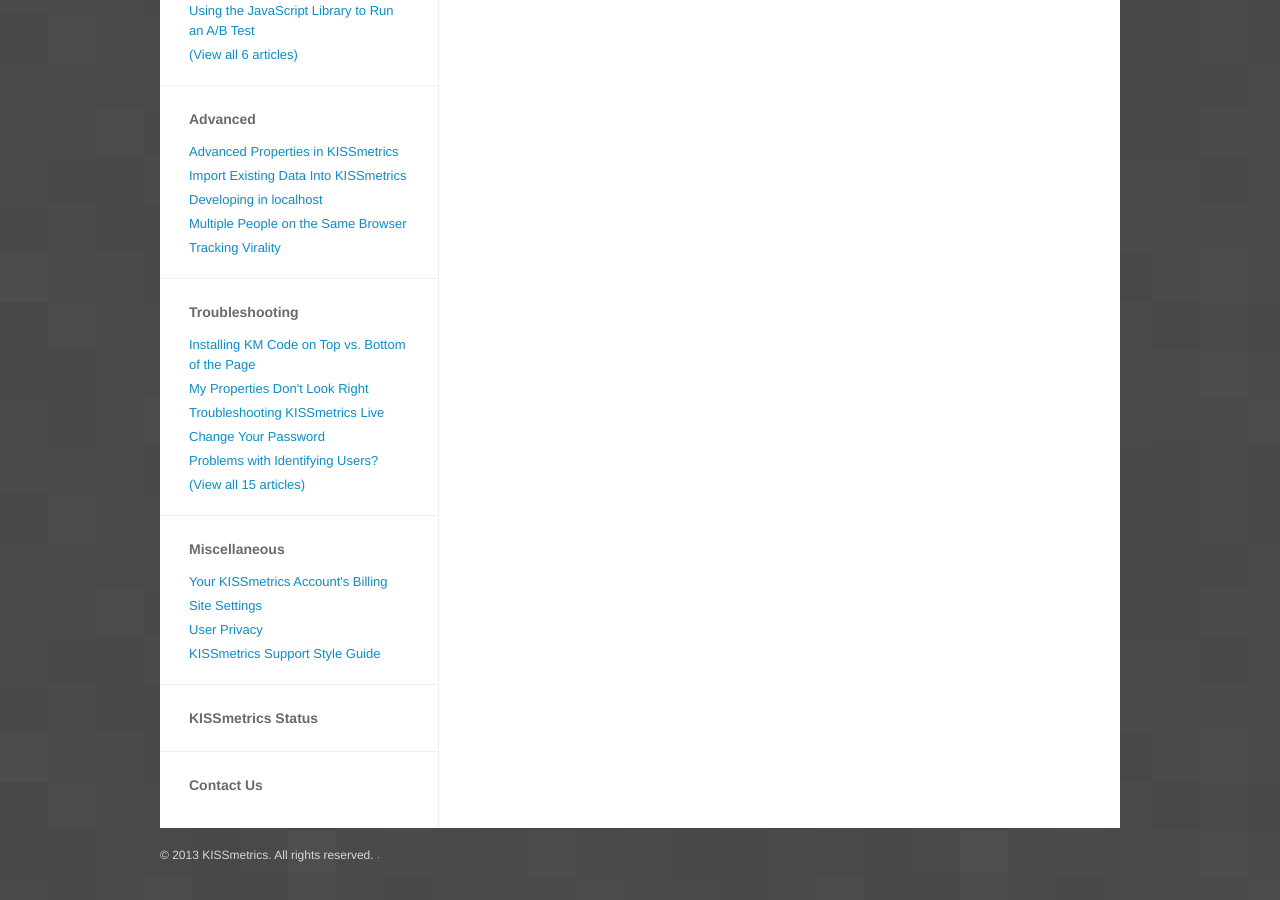
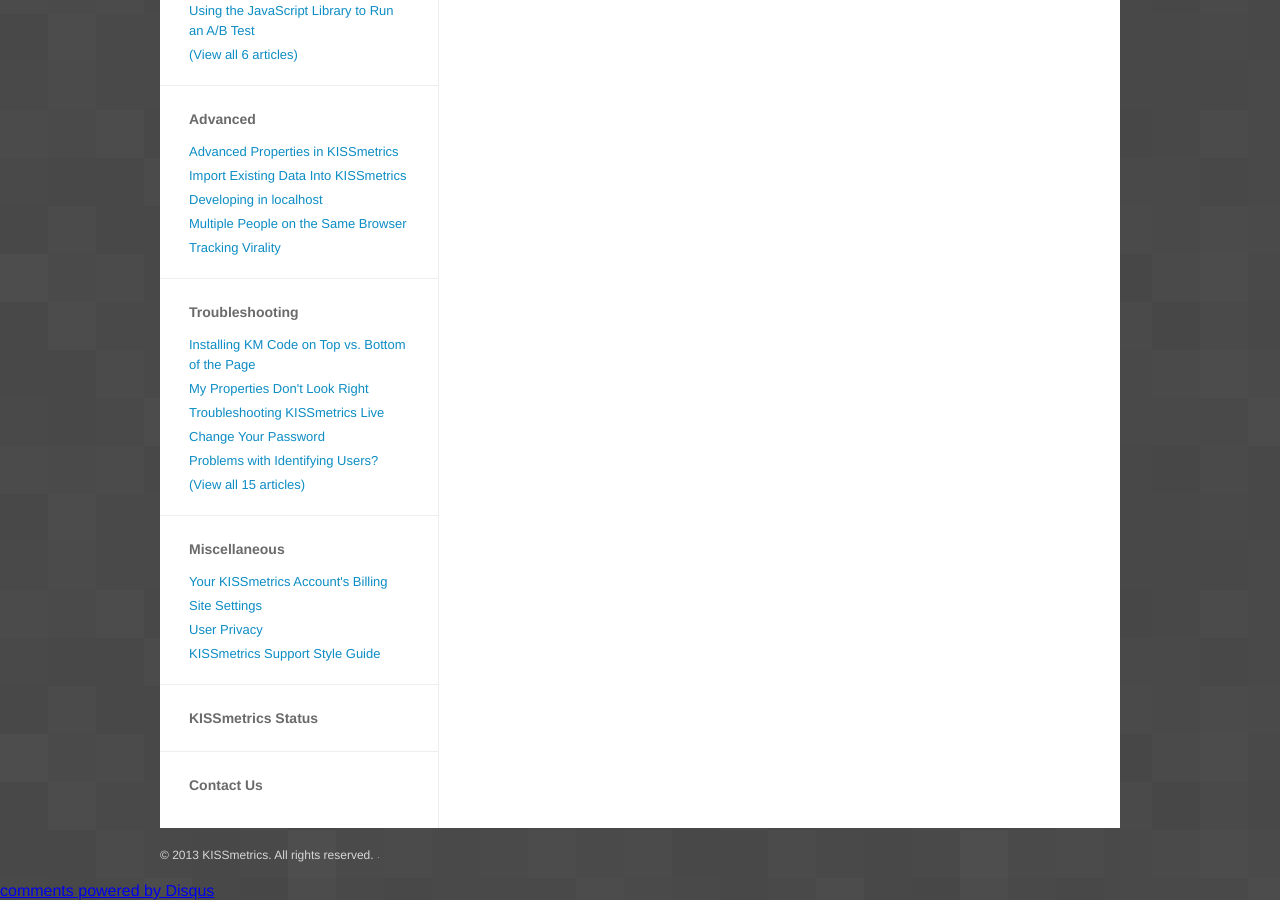
Before and after one commit to kissmetrics/km-support, a Jekyll site: the page built from index.html, in a window 1280 px wide and 900 px high, scrolled down 2146 px. Built offline with Jekyll 4.4.1, drawn with Linux system fonts in a browser that asks for light colours; nearby versions of some CDN libraries; Markdown is read by kramdown in place of the engine named in the settings; a script that is not in the unit is left out; comment, search, counter and statistics services are not loaded; some of the changed lines change nothing that is shown.

Commit message:
Update default.html

```diff
--- a/_layouts/default.html
+++ b/_layouts/default.html
@@ -148,5 +148,22 @@
         var s = document.getElementsByTagName('script')[0]; s.parentNode.insertBefore(pa, s);
       })();
     </script>
+
+     <div id="disqus_thread"></div>
+    <script type="text/javascript">
+        /* * * CONFIGURATION VARIABLES: EDIT BEFORE PASTING INTO YOUR WEBPAGE * * */
+        var disqus_shortname = 'kissmetrics'; // required: replace example with your forum shortname
+
+        /* * * DON'T EDIT BELOW THIS LINE * * */
+        (function() {
+            var dsq = document.createElement('script'); dsq.type = 'text/javascript'; dsq.async = true;
+            dsq.src = '//' + disqus_shortname + '.disqus.com/embed.js';
+            (document.getElementsByTagName('head')[0] || document.getElementsByTagName('body')[0]).appendChild(dsq);
+        })();
+    </script>
+    <noscript>Please enable JavaScript to view the <a href="http://disqus.com/?ref_noscript">comments powered by Disqus.</a></noscript>
+    <a href="http://disqus.com" class="dsq-brlink">comments powered by <span class="logo-disqus">Disqus</span></a>
+
+
   </body>
 </html>
```
